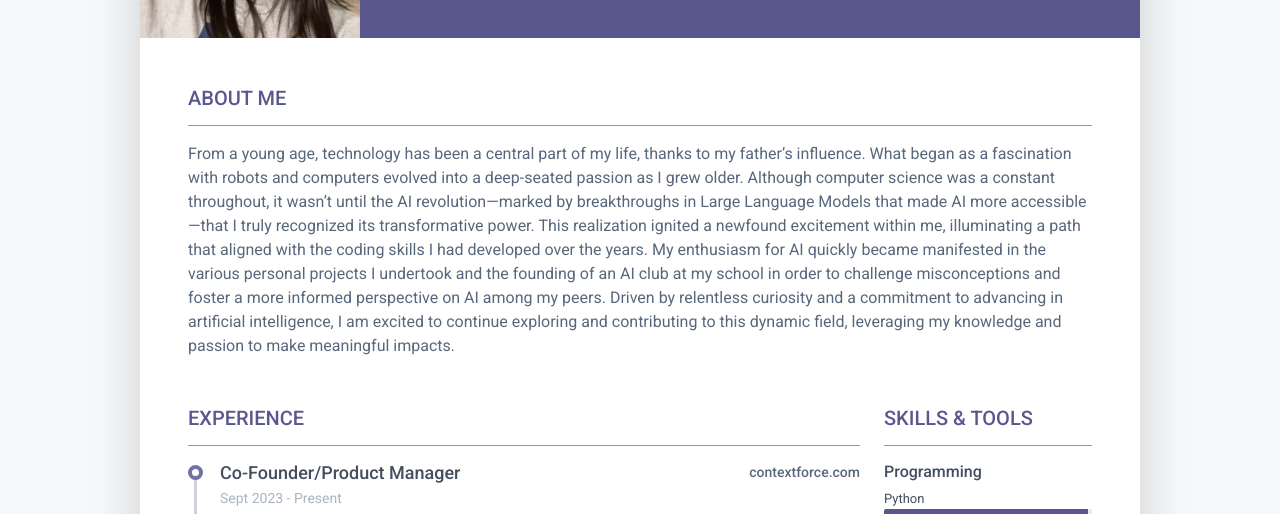
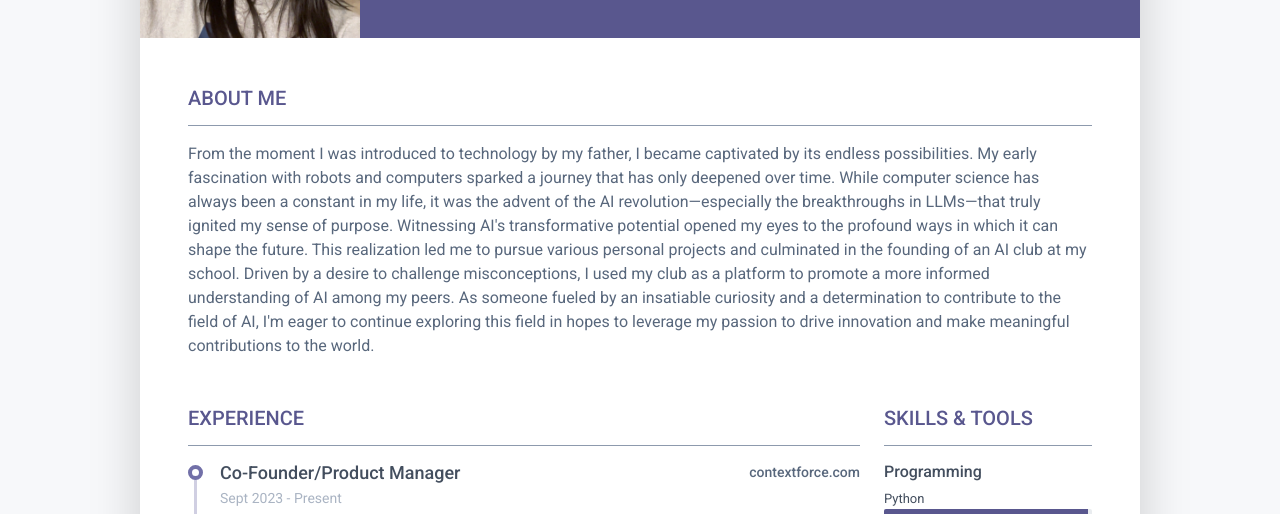
Before and after one commit to daniellehonn/daniellehon-resume, a plain HTML site: page index.html in a window 1280 px wide. Shown: the part 212-726 px from the top of the page. Drawn offline with Linux system fonts and the light colour scheme.

Commit message:
edited about me

```diff
--- a/index.html
+++ b/index.html
@@ -58,7 +58,7 @@
 			    <section class="resume-section summary-section mb-5">
 				    <h2 class="resume-section-title text-uppercase font-weight-bold pb-3 mb-3">About Me</h2>
 				    <div class="resume-section-content">
-					    <p class="mb-0">From a young age, technology has been a central part of my life, thanks to my father’s influence. What began as a fascination with robots and computers evolved into a deep-seated passion as I grew older. Although computer science was a constant throughout, it wasn’t until the AI revolution—marked by breakthroughs in Large Language Models that made AI more accessible—that I truly recognized its transformative power. This realization ignited a newfound excitement within me, illuminating a path that aligned with the coding skills I had developed over the years. My enthusiasm for AI quickly became manifested in the various personal projects I undertook and the founding of an AI club at my school in order to challenge misconceptions and foster a more informed perspective on AI among my peers. Driven by relentless curiosity and a commitment to advancing in artificial intelligence, I am excited to continue exploring and contributing to this dynamic field, leveraging my knowledge and passion to make meaningful impacts.</p>
+					    <p class="mb-0">From the moment I was introduced to technology by my father, I became captivated by its endless possibilities. My early fascination with robots and computers sparked a journey that has only deepened over time. While computer science has always been a constant in my life, it was the advent of the AI revolution—especially the breakthroughs in LLMs—that truly ignited my sense of purpose. Witnessing AI's transformative potential opened my eyes to the profound ways in which it can shape the future. This realization led me to pursue various personal projects and culminated in the founding of an AI club at my school. Driven by a desire to challenge misconceptions, I used my club as a platform to promote a more informed understanding of AI among my peers. As someone fueled by an insatiable curiosity and a determination to contribute to the field of AI, I'm eager to continue exploring this field in hopes to leverage my passion to drive innovation and make meaningful contributions to the world.</p>
 				    </div>
 			    </section><!--//summary-section-->
 			    <div class="row">
```
